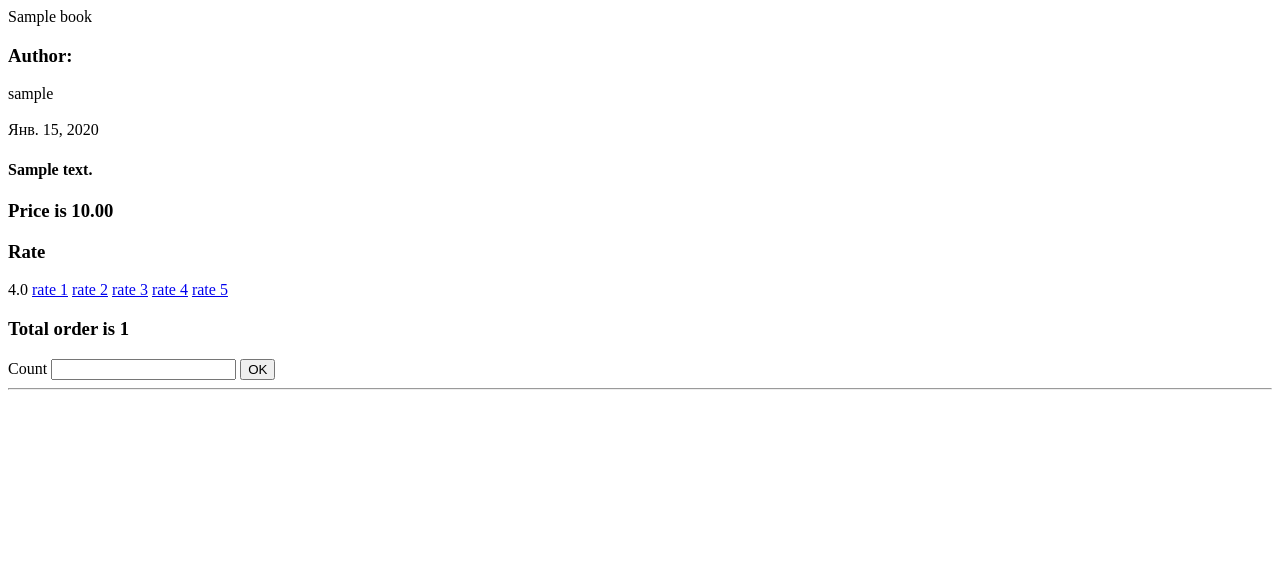
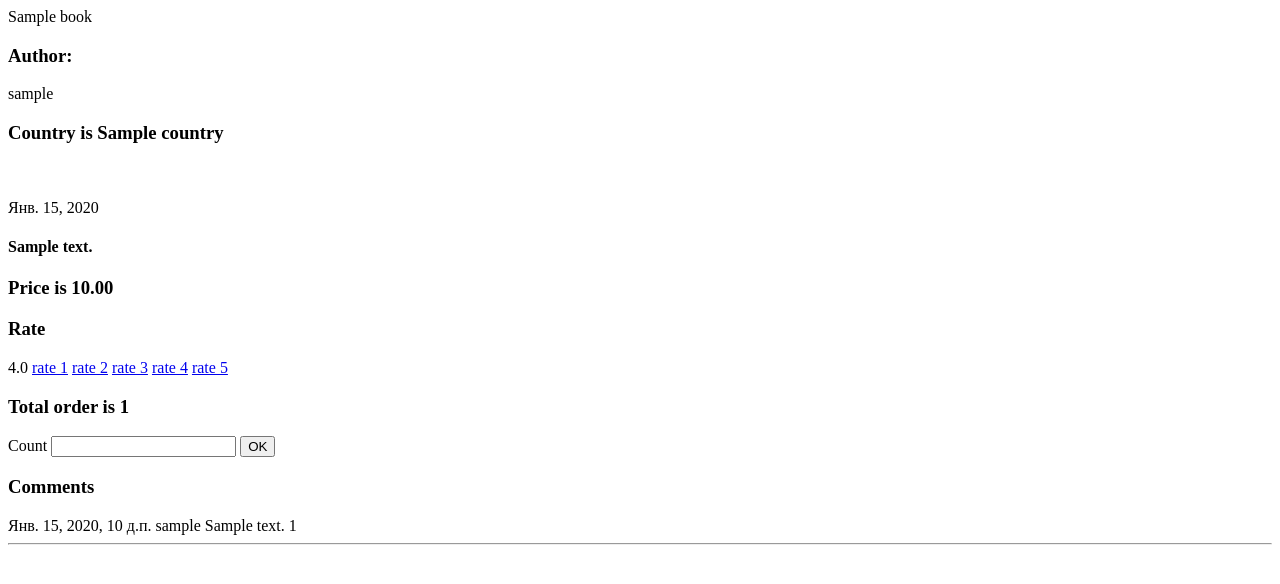
Before and after one commit to smakotin/books_shop, a Django app: page /shop/hello/ in a window 1280 px wide. Shown: the top 584 px of the page. Run offline with Django 3.2, Linux system fonts and the light colour scheme; tables that the repository leaves empty hold one stand-in row (values such as "Sample post").

Commit message:
add models

```diff
--- a/myapp/models.py
+++ b/myapp/models.py
@@ -16,6 +16,7 @@ class Book(models.Model):
     rate = models.ManyToManyField(User, related_name="rated_books", through="myapp.RateBookUser")
     order = models.ManyToManyField(User, related_name="ordered_books", through="myapp.OrderBookUser")
     price = models.DecimalField(max_digits=4, decimal_places=2, verbose_name="цена", validators=[validators.MinValueValidator(0)])
+    country = models.ForeignKey("Country", on_delete=models.SET_DEFAULT, default=1)
 
     def __str__(self):
         return self.title
@@ -38,3 +39,18 @@ class OrderBookUser(models.Model):
     date = models.DateTimeField(auto_now_add=True)
     user = models.ForeignKey(User, on_delete=models.CASCADE, related_name="order_book_user_user")
     book = models.ForeignKey(Book, on_delete=models.CASCADE, related_name="order_book_user_book")
+
+
+class Country(models.Model):
+    name = models.CharField(max_length=20)
+
+    def __str__(self):
+        return self.name
+
+
+class Comment(models.Model):
+    user = models.ForeignKey(User, on_delete=models.CASCADE, related_name="comments")
+    text = models.TextField()
+    date = models.DateTimeField(auto_now_add=True)
+    book = models.ForeignKey(Book, on_delete=models.CASCADE, related_name="comments")
+    like = models.ManyToManyField(User)
--- a/myapp/templates/index.html
+++ b/myapp/templates/index.html
@@ -11,6 +11,7 @@
     {% for author in book.authors.all %}
         {{ author.username }}
     {% endfor %}
+    <h3>Country is {{ book.country }}</h3>
     <br><br>
     {{ book.publish_date }}<br>
     <h4>{{ book.text }}</h4>
@@ -27,6 +28,14 @@
         <input type="number" name="count" id="count">
         <input type="submit" value="OK">
     </form>
+    <h3>Comments</h3>
+    {% for comment in book.comments.all %}
+        {{ comment.date }}
+        {{ comment.user }}
+        {{ comment.text }}
+        {{ comment.likes }}
+        <br>
+    {% endfor %}
     <hr>
 {% endfor %}
 </body>
--- a/myapp/views.py
+++ b/myapp/views.py
@@ -1,14 +1,15 @@
 from django.shortcuts import render, redirect
-from myapp.models import Book, RateBookUser, OrderBookUser
-from django.db.models import Avg, Sum
+from myapp.models import Book, RateBookUser, OrderBookUser,Comment
+from django.db.models import Avg, Sum, Prefetch, Count
 
 
 def hello(request):
-    query = Book.objects.annotate(
+    query_1 = Comment.objects.annotate(likes=Count("like")).select_related("user")
+    query_2 = Book.objects.annotate(
         avg_rate=Avg("rate_book_user_book__rate"),
         total_order=Sum("order_book_user_book__count")
-    ).prefetch_related("authors")
-    return render(request, "index.html", {"books": query})
+    ).prefetch_related("authors", Prefetch("comments", query_1)).select_related("country")
+    return render(request, "index.html", {"books": query_2})
 
 
 def add_rate(request, rate, book_id):
```
Also changed, not shown: myapp/admin.py (+13 -2 lines), myapp/migrations/0006_country.py (added), myapp/migrations/0007_book_country.py (added), myapp/migrations/0008_comment.py (added).
